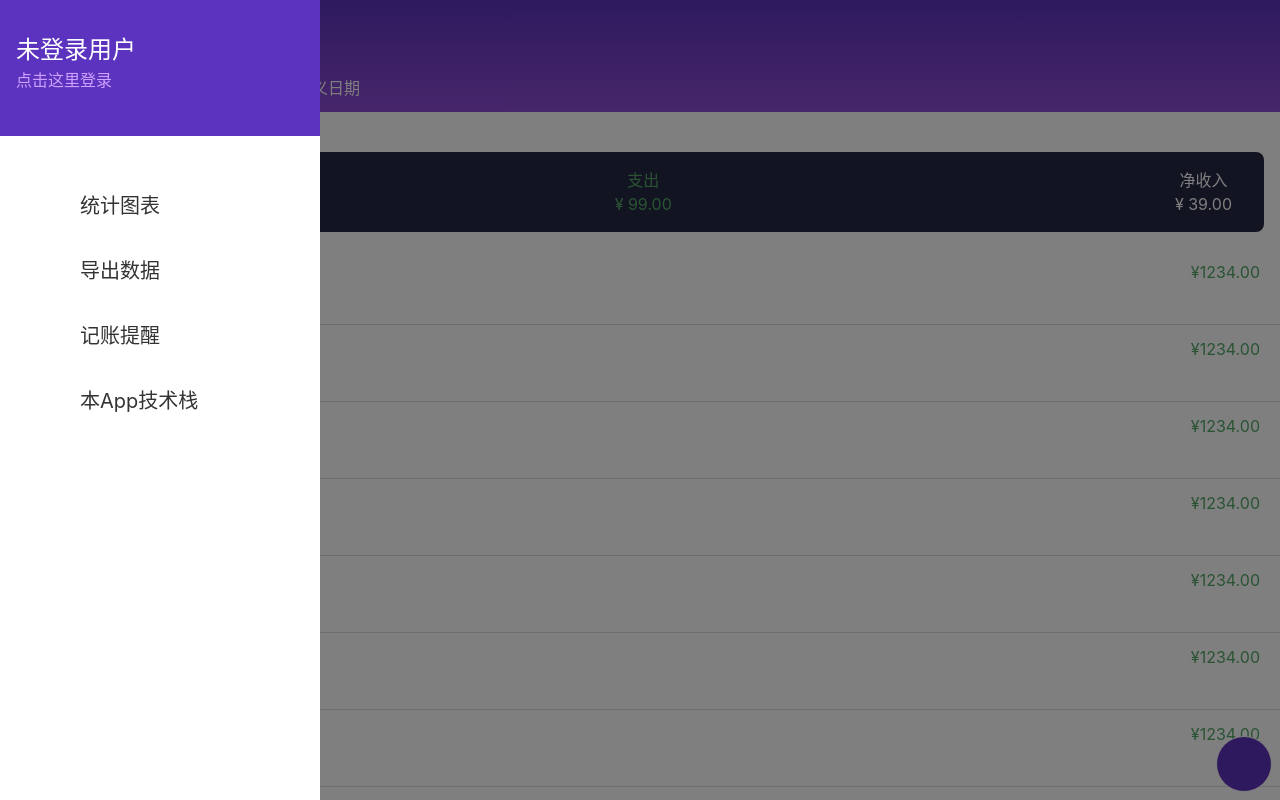
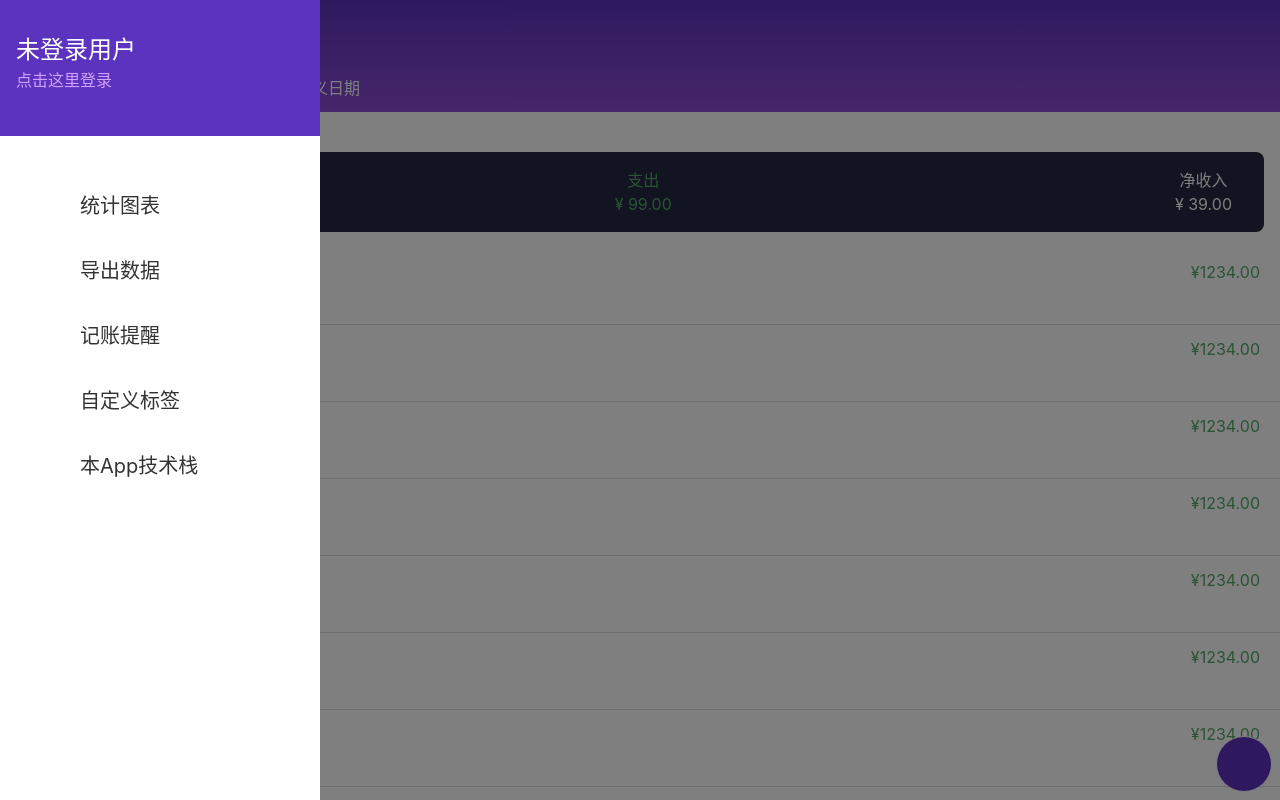
Before and after one commit to xmasuhai/mangosteen-react-1, a React (Vite) app: page /items in a window 1280 px wide. Both pictures are taken after a click on the icon 40 px from the left and 40 px from the top of the page. Built offline with nearby package versions, Linux system fonts and the light colour scheme.

Commit message:
feat(menu): 新增自定义标签菜单项及用户头部登录跳转
- MenuList: 新增"自定义标签"(/tags)菜单项
- UserHeader: 将 div 改为 Link 组件，点击可跳转至登录页
- OverlayMask: 移除多余空行

```diff
--- a/src/components/menu/MenuList.tsx
+++ b/src/components/menu/MenuList.tsx
@@ -11,10 +11,11 @@ type MenuLinkItemType = {
 }
 
 const menuLinkItemList: Readonly<MenuLinkItemType[]> = Object.freeze([
-  { linkPath: '/statistics', linkTitle: '统计图表', iconName: 'chart' },
-  { linkPath: '/export', linkTitle: '导出数据', iconName: 'export' },
-  { linkPath: '/notify', linkTitle: '记账提醒', iconName: 'notify' },
-  { linkPath: '/tech_stack', linkTitle: '本App技术栈', iconName: 'tech_stack' },
+  { linkPath: '/statistics', linkTitle: '统计图表', iconName: 'chart', },
+  { linkPath: '/export', linkTitle: '导出数据', iconName: 'export', },
+  { linkPath: '/notify', linkTitle: '记账提醒', iconName: 'notify', },
+  { linkPath: '/tags', linkTitle: '自定义标签', iconName: 'work-card', },
+  { linkPath: '/tech_stack', linkTitle: '本App技术栈', iconName: 'tech_stack', },
 ])
 
 export const MenuList: React.FC<Props> = ({ className, }) => {
--- a/src/components/menu/OverlayMask.tsx
+++ b/src/components/menu/OverlayMask.tsx
@@ -3,7 +3,6 @@ import { animated, useSpring } from "@react-spring/web"
 import { cn } from "cn"
 
 interface Props { }
-
 
 export const OverlayMask: React.FC<Props> = () => {
   const { visible, setVisible, } = useMenuStore()
--- a/src/components/menu/UserHeader.tsx
+++ b/src/components/menu/UserHeader.tsx
@@ -1,4 +1,5 @@
 import { cn } from "cn"
+import { Link } from "react-router-dom"
 
 interface Props {
   className?: string
@@ -6,14 +7,16 @@ interface Props {
 
 export const UserHeader: React.FC<Props> = ({ className, }) => {
   return (
-    <div
+    <Link
+      to="/sign_in"
       className={cn(
+        'block',
         'bg-[var(--main)] text-white w-full',
         'pt-2em pb-44px px-1em',
         className,
       )}>
       <h2 className="text-[24px]">未登录用户</h2>
       <div className="text-[var(--user-text)]">点击这里登录</div>
-    </div>
+    </Link>
   )
 }
```
